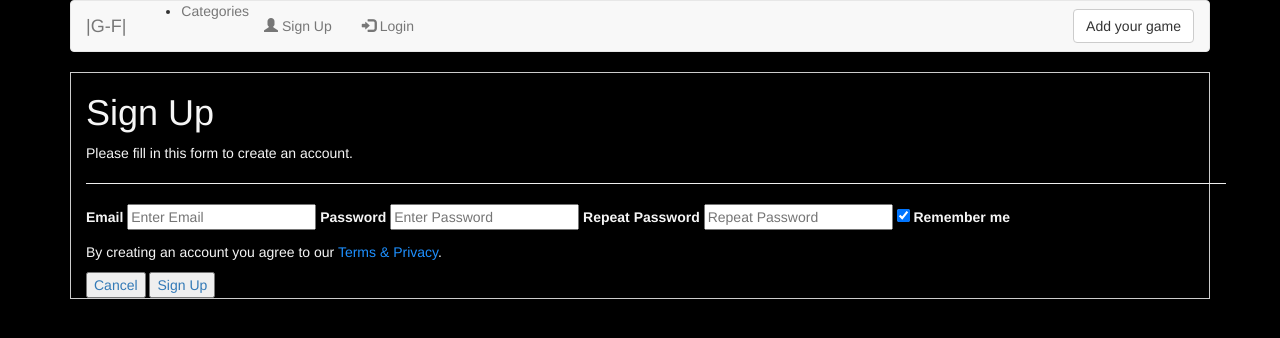
After one commit to adgray09/game_feed, a Flask app: page /create in a window 1280 px wide. The commit adds this page. Shown: the top 338 px of the page. Run offline with Flask 2, Linux system fonts and the light colour scheme; some libraries are stand-ins or nearby versions.

Commit message:
added a signup option

```diff
--- a/app.py
+++ b/app.py
@@ -65,5 +65,14 @@ def games_update(game_id):
         {'$set': updated_game})
     return redirect(url_for('games_update', game_id=game_id))
 
+@app.route('/create')
+def create_user():
+    return render_template('create_user.html')
+
+@app.route('/create/<account>', methods=['POST'])
+def add_user():
+    return redirect(url_for('games.index'))
+
+
 if __name__ == '__main__':
     app.run(debug=True, host='0.0.0.0', port=os.environ.get('PORT', 5000))
--- a/static/style.css
+++ b/static/style.css
@@ -16,3 +16,7 @@ img.center {
     margin-right: auto;
 }
 .col-md-4:nth-child(3n+3) + .col-md-4{clear:both;}
+
+white {
+    color: whitesmoke;
+}
--- /dev/null
+++ b/templates/create_user.html
@@ -0,0 +1,28 @@
+{% extends 'base.html' %}
+
+{% block content %}
+<form action="action_page.php" style="border:1px solid #ccc">
+    <div class="container">
+        <h1 style="color: whitesmoke">Sign Up</h1>
+        <p style="color: whitesmoke">Please fill in this form to create an account.</p>
+        <hr>
+        <label style="color: whitesmoke" for="email"><b>Email</b></label>
+        <input type="text" placeholder="Enter Email" name="email" required>
+        <label style="color: whitesmoke" for="psw"><b>Password</b></label>
+        <input type="password" placeholder="Enter Password" name="psw" required>
+        <label style="color: whitesmoke" for="psw-repeat"><b>Repeat Password</b></label>
+        <input type="password" placeholder="Repeat Password" name="psw-repeat" required>
+        <label style="color: whitesmoke">
+            <input type="checkbox" checked="checked" name="remember" style="margin-bottom:15px"> Remember me
+        </label>
+        <p style="color: whitesmoke">By creating an account you agree to our <a href="#" style="color:dodgerblue">Terms & Privacy</a>.</p>
+        <a>
+        <div class="clearfix">
+            <button><a href='/' type="button" class="cancelbtn">Cancel</a></button>
+            <button><a href='/create' type="submit" class="signupbtn">Sign Up</a></button>
+        </div>
+        </a>
+    </div>
+</form>
+
+{% endblock %}
--- a/templates/games_index.html
+++ b/templates/games_index.html
@@ -19,7 +19,7 @@
                             <div class="mh-100">
                                 <img src="{{ game.url }}" class="mh-100" class="mw-200"></img>
                                 <h3 class="card-title"><a href='/game/{{ game._id }}' class="btn btn-primary">{{ game.title }}</a></h3>
-                                <h4 class="card-text">{{ game.description }}</h4>
+                                <h4 style="color:whitesmoke" class="card-text">{{ game.description }}</h4>
                             </div>
                         </div>
                     </div>
--- a/templates/games_new.html
+++ b/templates/games_new.html
@@ -17,7 +17,7 @@
     </p>
     <!-- URL FOR IMAGE-->
     <p>
-        <label style="color:whitesmoke" for='url'>URL</label><br>
+        <label style="color:whitesmoke" for='url'>upload image URL</label><br>
         <input type='url' name='url' />
     </p>
 
@@ -27,4 +27,5 @@
         <button type='submit'>Save Game</button>
     </p>
 </form>
+<a href='/'>Cancel</a>
 {% endblock %}
--- a/templates/partials/navbar.html
+++ b/templates/partials/navbar.html
@@ -1,6 +1,6 @@
 <!-- templates/partials/navbar.html -->
 
-<nav class='navbar navbar-inverse'>
+<nav class='navbar navbar-default'>
     <div class='container-fluid'>
         <div class='navbar-header'>
             <a class='navbar-brand' href='/'>
@@ -10,7 +10,7 @@
         <ul class="navbar-nav mr-auto">
             <li class="nav-item dropdown">
                     <ul class="nav navbar-nav navbar-right">
-                            <li><a href="#"><span class="glyphicon glyphicon-user"></span> Sign Up</a></li>
+                            <li><a href="create"><span class="glyphicon glyphicon-user"></span> Sign Up</a></li>
                             <li><a href="#"><span class="glyphicon glyphicon-log-in"></span> Login</a></li>
                         </ul>
                 <a class="nav-link dropdown-toggle" href="#" id="navbarDropdown" role="button" data-toggle="dropdown" aria-haspopup="true" aria-expanded="false">
```
Also changed, not shown: templates/game_item.html (+4 -4 lines).
